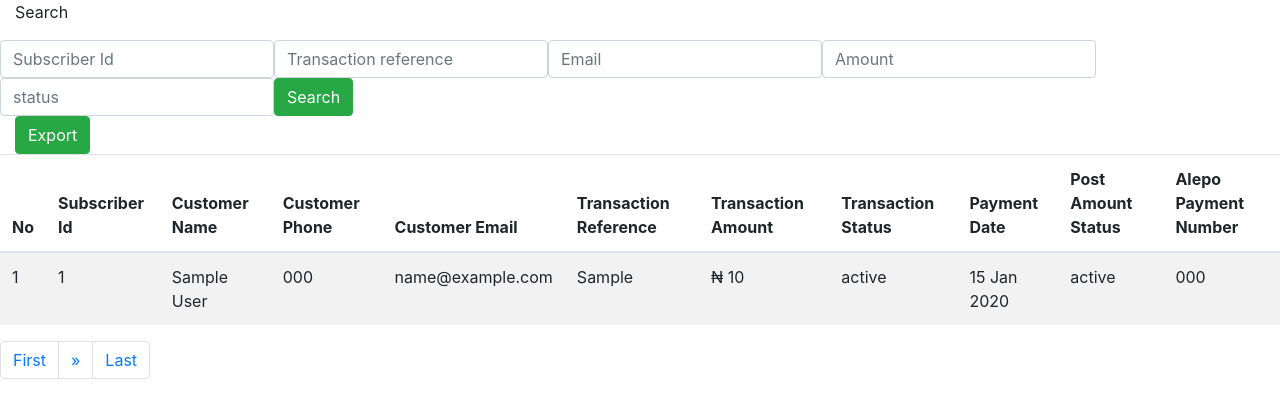
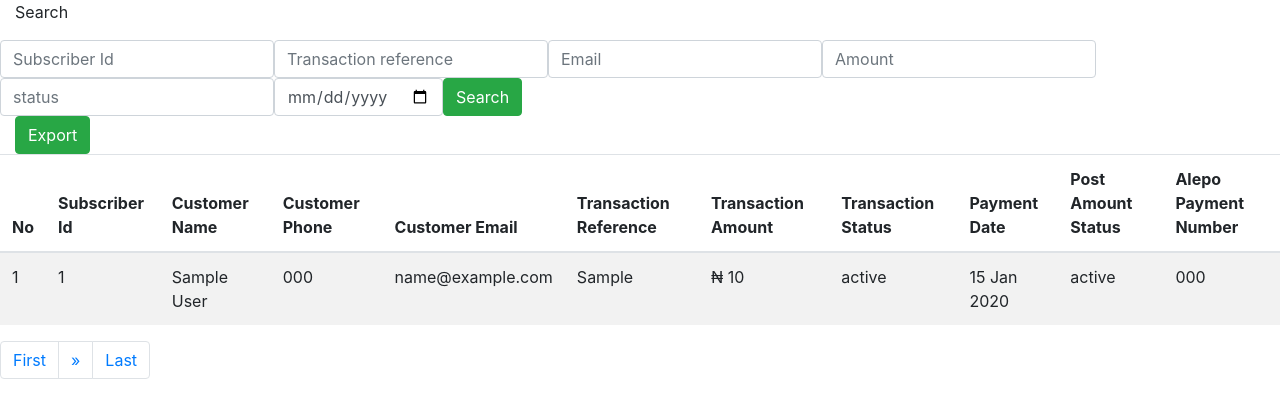
Before and after one commit to Tooyosi/vdt_paystack_integration, a Node server app: template views/admin/index.ejs in a window 1280 px wide. Shown: the top 418 px of the page. Run offline with Node 20, Linux system fonts and the light colour scheme; the template is opened without the code that fills it: most values are stand-ins (such as "Sample title", 1, 10 or a date in 2020); some libraries are stand-ins or nearby versions.

Commit message:
add date search functionality

```diff
--- a/package.json
+++ b/package.json
@@ -20,6 +20,7 @@
     "jquery": "^3.4.1",
     "jsonwebtoken": "^8.5.1",
     "md5": "^2.2.1",
+    "moment": "^2.24.0",
     "mysql2": "^2.1.0",
     "request": "^2.88.2",
     "sequelize": "^5.21.3",
--- a/views/admin/index.ejs
+++ b/views/admin/index.ejs
@@ -19,12 +19,15 @@
         <div class="form-group">
             <input type="text" name="status" placeholder="status" class="form-control">
         </div>
+        <div class="form-group">
+            <input type="date" name="date" placeholder="date" class="form-control">
+        </div>
         <div class="">
             <button type="submit" class="btn btn-success">Search</button>
         </div>
     </form>
     <div class="col-lg-12">
-        <a class="btn btn-success" href="/admin/download?page=<%= Number(current)%><%if(subsId){%>&subsId=<%=subsId%><%}%><%if(ref){%>&ref=<%=ref%><%}%><%if(email){%>&email=<%=email%><%}%><%if(amount){%>&amount=<%=amount%><%}%><%if(status){%>&status=<%=status%><%}%>">Export</a>
+        <a class="btn btn-success" href="/admin/download?page=<%= Number(current)%><%if(subsId){%>&subsId=<%=subsId%><%}%><%if(ref){%>&ref=<%=ref%><%}%><%if(email){%>&email=<%=email%><%}%><%if(amount){%>&amount=<%=amount%><%}%><%if(status){%>&status=<%=status%><%}%><%if(date){%>&date=<%=date%><%}%>">Export</a>
     </div>
     <div class="table-responsive">
         <table class="table table-striped">
@@ -68,7 +71,7 @@
         <%if (current == 1){%>
         <li class="page-item disabled"><a class="page-link">«</a></li>
         <%} else { %>
-        <li class="page-item"><a class="page-link" href="/admin/home?page=<%= Number(current) - 1%><%if(subsId){%>&subsId=<%=subsId%><%}%><%if(ref){%>&ref=<%=ref%><%}%><%if(email){%>&email=<%=email%><%}%><%if(amount){%>&amount=<%=amount%><%}%><%if(status){%>&status=<%=status%><%}%>">First</a></li>
+        <li class="page-item"><a class="page-link" href="/admin/home?page=<%= Number(current) - 1%><%if(subsId){%>&subsId=<%=subsId%><%}%><%if(ref){%>&ref=<%=ref%><%}%><%if(email){%>&email=<%=email%><%}%><%if(amount){%>&amount=<%=amount%><%}%><%if(status){%>&status=<%=status%><%}%><%if(date){%>&date=<%=date%><%}%>">First</a></li>
             <%}%>
             <% var i = (Number(current) > 5 ? Number(current) - 4 : 1) %>
             <% if (i !== 1) { %>
@@ -78,7 +81,7 @@
         <% if (i == current) { %>
         <li class="active page-item"><a class="page-link"><%= i %></a></li>
         <% } else { %>
-        <li class="page-item"><a class="page-link" href="/admin/home?page=<%= i %><%if(subsId){%>&&subsId=<%=subsId%><%}%><%if(ref){%>&&ref=<%=ref%><%}%><%if(email){%>&&email=<%=email%><%}%><%if(amount){%>&&amount=<%=amount%><%}%><%if(status){%>&&status=<%=status%><%}%>"><%= i %></a></li>
+        <li class="page-item"><a class="page-link" href="/admin/home?page=<%= i %><%if(subsId){%>&&subsId=<%=subsId%><%}%><%if(ref){%>&&ref=<%=ref%><%}%><%if(email){%>&&email=<%=email%><%}%><%if(amount){%>&&amount=<%=amount%><%}%><%if(status){%>&&status=<%=status%><%}%><%if(date){%>&date=<%=date%><%}%>"><%= i %></a></li>
             <% } %>
             <% if (i == Number(current) + 4 && i < pages) { %>
             <li class=" disabled page-item"><a class="page-link">...</a></li>
@@ -88,13 +91,13 @@
         <% if (current == pages) { %>
         <li class="disabled page-item"><a class="page-link">»</a></li>
         <% } else { %>
-        <li class="page-item"><a class="page-link" href="/admin/home?page=<%= Number(current) + 1 %><%if(subsId){%>&subsId=<%=subsId%><%}%><%if(ref){%>&ref=<%=ref%><%}%><%if(email){%>&email=<%=email%><%}%><%if(amount){%>&amount=<%=amount%><%}%><%if(status){%>&status=<%=status%><%}%>">»</a></li>
+        <li class="page-item"><a class="page-link" href="/admin/home?page=<%= Number(current) + 1 %><%if(subsId){%>&subsId=<%=subsId%><%}%><%if(ref){%>&ref=<%=ref%><%}%><%if(email){%>&email=<%=email%><%}%><%if(amount){%>&amount=<%=amount%><%}%><%if(status){%>&status=<%=status%><%}%><%if(date){%>&date=<%=date%><%}%>">»</a></li>
             <% } %>
 
             <% if (current == pages) { %>
             <li class=" disabled page-item"><a class="page-link">Last</a></li>
         <% } else { %>
-        <li class="page-item"><a class="page-link" href="/admin/home?page=<%= pages %><%if(subsId){%>&subsId=<%=subsId%><%}%><%if(ref){%>&ref=<%=ref%><%}%><%if(email){%>&email=<%=email%><%}%><%if(amount){%>&amount=<%=amount%><%}%><%if(status){%>&status=<%=status%><%}%>">Last</a></li>
+        <li class="page-item"><a class="page-link" href="/admin/home?page=<%= pages %><%if(subsId){%>&subsId=<%=subsId%><%}%><%if(ref){%>&ref=<%=ref%><%}%><%if(email){%>&email=<%=email%><%}%><%if(amount){%>&amount=<%=amount%><%}%><%if(status){%>&status=<%=status%><%}%><%if(date){%>&date=<%=date%><%}%>">Last</a></li>
             <% } %>
         </ul>
         <% } %>
```
Also changed, not shown: controllers/admin/index.js (+11 -2 lines), 1 other file.
